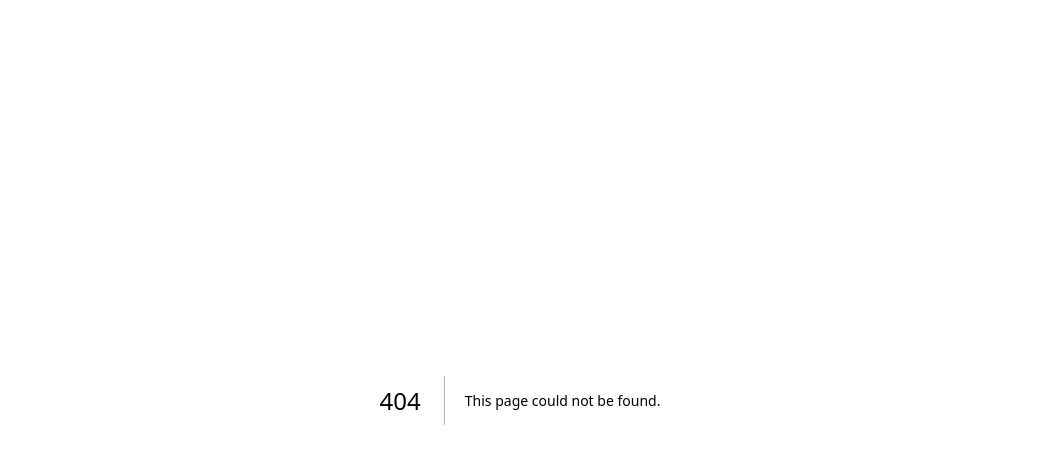
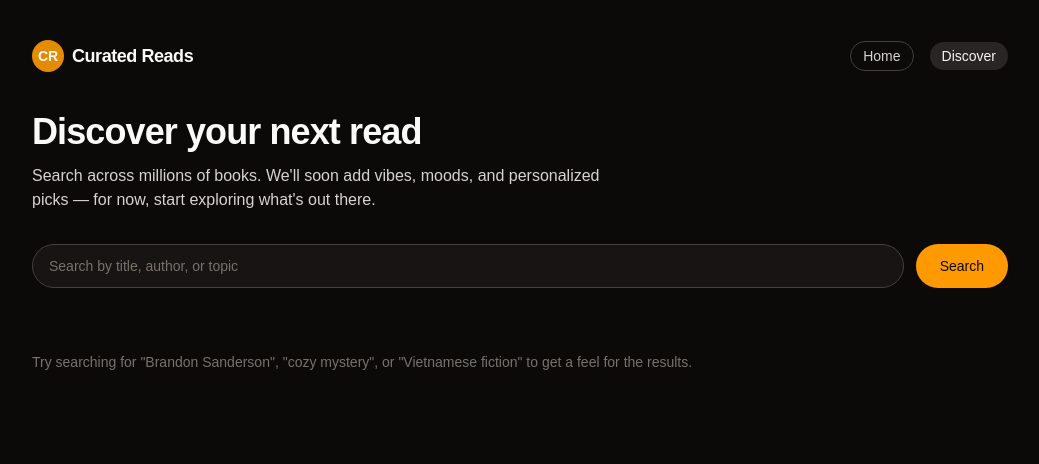
Before and after one commit to Derekshowler/curated-reads, a Next.js app: page /discover in a window 1280 px wide. Before the commit this address had no page. Shown: the top 464 px of the page, without its empty margins (120-1159 px from the left). Built offline with nearby package versions, Linux system fonts and the light colour scheme.

Commit message:
CR-2
Add search & discover page

```diff
--- a/package.json
+++ b/package.json
@@ -20,6 +20,8 @@
     "@types/react-dom": "^19",
     "eslint": "^9",
     "eslint-config-next": "16.0.8",
+    "prettier": "^3.7.4",
+    "prettier-plugin-tailwindcss": "^0.7.2",
     "tailwindcss": "^4",
     "typescript": "^5"
   }
--- /dev/null
+++ b/prettier.config.mjs
@@ -0,0 +1,9 @@
+// prettier.config.mjs
+export default {
+  plugins: ["prettier-plugin-tailwindcss"],
+  semi: true,
+  singleQuote: true,
+  trailingComma: "es5",
+  tabWidth: 2,
+  printWidth: 100,
+};
--- /dev/null
+++ b/src/app/api/search/route.ts
@@ -0,0 +1,26 @@
+// src/app/api/search/route.ts
+import { NextResponse } from 'next/server';
+import { searchBooksIsbndb } from '@/lib/books/isbndb';
+
+export async function GET(req: Request) {
+  const { searchParams } = new URL(req.url);
+  const q = searchParams.get('q');
+
+  if (!q || !q.trim()) {
+    return NextResponse.json(
+      { error: 'Missing query parameter "q"' },
+      { status: 400 }
+    );
+  }
+
+  try {
+    const books = await searchBooksIsbndb(q.trim());
+    return NextResponse.json({ books });
+  } catch (err) {
+    console.error(err);
+    return NextResponse.json(
+      { error: 'Failed to search books' },
+      { status: 500 }
+    );
+  }
+}
--- /dev/null
+++ b/src/app/discover/page.tsx
@@ -0,0 +1,166 @@
+// src/app/discover/page.tsx
+'use client';
+
+import { useState } from 'react';
+import type { Book } from '@/lib/books/types';
+
+export default function DiscoverPage() {
+  const [query, setQuery] = useState('');
+  const [results, setResults] = useState<Book[]>([]);
+  const [isLoading, setIsLoading] = useState(false);
+  const [hasSearched, setHasSearched] = useState(false);
+  const [error, setError] = useState<string | null>(null);
+
+  async function handleSearch(e: React.FormEvent<HTMLFormElement>) {
+    e.preventDefault();
+    const trimmed = query.trim();
+    if (!trimmed) return;
+
+    setIsLoading(true);
+    setHasSearched(true);
+    setError(null);
+
+    try {
+      const res = await fetch(`/api/search?q=${encodeURIComponent(trimmed)}`);
+      if (!res.ok) {
+        throw new Error(`Search failed with status ${res.status}`);
+      }
+
+      const data = await res.json();
+      setResults(data.books ?? []);
+    } catch (err) {
+      console.error(err);
+      setError('Something went wrong while searching. Please try again.');
+      setResults([]);
+    } finally {
+      setIsLoading(false);
+    }
+  }
+
+  return (
+    <main className="min-h-screen bg-stone-950 text-stone-50">
+      <div className="mx-auto flex min-h-screen max-w-5xl flex-col px-6 py-10">
+        {/* Header */}
+        <header className="mb-10 flex items-center justify-between">
+          <div className="flex items-center gap-2">
+            <span className="inline-flex h-8 w-8 items-center justify-center rounded-full bg-amber-500/90 text-sm font-semibold">
+              CR
+            </span>
+            <span className="text-lg font-semibold tracking-tight">Curated Reads</span>
+          </div>
+          <nav className="flex items-center gap-4 text-sm text-stone-300">
+            <a
+              href="/"
+              className="rounded-full border border-stone-700 px-3 py-1 hover:border-stone-500 hover:text-stone-100"
+            >
+              Home
+            </a>
+            <span className="rounded-full bg-stone-800 px-3 py-1 text-stone-100">
+              Discover
+            </span>
+          </nav>
+        </header>
+
+        {/* Search section */}
+        <section>
+          <h1 className="text-3xl font-semibold tracking-tight md:text-4xl">
+            Discover your next read
+          </h1>
+          <p className="mt-3 max-w-xl text-sm text-stone-300 md:text-base">
+            Search across millions of books. We&apos;ll soon add vibes, moods, and
+            personalized picks — for now, start exploring what&apos;s out there.
+          </p>
+
+          <form
+            onSubmit={handleSearch}
+            className="mt-8 flex flex-col gap-3 sm:flex-row"
+          >
+            <input
+              type="text"
+              value={query}
+              onChange={(e) => setQuery(e.target.value)}
+              placeholder="Search by title, author, or topic"
+              className="h-11 flex-1 rounded-full border border-stone-700 bg-stone-900/70 px-4 text-sm text-stone-100 outline-none placeholder:text-stone-500 focus:border-amber-400"
+            />
+            <button
+              type="submit"
+              className="h-11 rounded-full bg-amber-500 px-6 text-sm font-medium text-stone-950 hover:bg-amber-400 disabled:cursor-not-allowed disabled:bg-amber-500/60"
+              disabled={isLoading}
+            >
+              {isLoading ? 'Searching…' : 'Search'}
+            </button>
+          </form>
+
+          {error && (
+            <p className="mt-4 text-sm text-red-400">
+              {error}
+            </p>
+          )}
+        </section>
+
+        {/* Results */}
+        <section className="mt-10 flex-1">
+          {!isLoading && hasSearched && !error && results.length === 0 && (
+            <p className="text-sm text-stone-400">
+              No results found. Try a different search.
+            </p>
+          )}
+
+          {!hasSearched && (
+            <p className="mt-6 text-sm text-stone-500">
+              Try searching for &quot;Brandon Sanderson&quot;, &quot;cozy
+              mystery&quot;, or &quot;Vietnamese fiction&quot; to get a feel
+              for the results.
+            </p>
+          )}
+
+          {results.length > 0 && (
+            <ul className="grid gap-4 md:grid-cols-2">
+              {results.map((book) => {
+                const authors = book.authors.join(', ');
+                const year = book.publishedYear;
+                const coverUrl = book.coverImageUrl;
+
+                return (
+                  <li
+                    key={book.id}
+                    className="flex gap-4 rounded-2xl border border-stone-800 bg-stone-900/60 p-3"
+                  >
+                    {coverUrl && (
+                      <img
+                        src={coverUrl}
+                        alt={book.title}
+                        className="h-24 w-16 flex-shrink-0 rounded-md object-cover"
+                      />
+                    )}
+                    <div className="flex flex-1 flex-col">
+                      <h2 className="text-sm font-semibold text-stone-50 md:text-base">
+                        {book.title}
+                      </h2>
+                      {authors && (
+                        <p className="mt-1 text-xs text-stone-400 md:text-sm">
+                          {authors}
+                        </p>
+                      )}
+                      {year && (
+                        <p className="mt-1 text-xs text-stone-500">
+                          First published {year}
+                        </p>
+                      )}
+                      <button
+                        type="button"
+                        className="mt-auto w-fit rounded-full bg-stone-800 px-3 py-1 text-xs text-stone-100 hover:bg-stone-700"
+                      >
+                        View details
+                      </button>
+                    </div>
+                  </li>
+                );
+              })}
+            </ul>
+          )}
+        </section>
+      </div>
+    </main>
+  );
+}
--- a/src/app/page.tsx
+++ b/src/app/page.tsx
@@ -10,11 +10,15 @@ export default function HomePage() {
             <span className="inline-flex h-8 w-8 items-center justify-center rounded-full bg-amber-500/90 text-sm font-semibold">
               CR
             </span>
-            <span className="text-lg font-semibold tracking-tight">
-              Curated Reads
-            </span>
+            <span className="text-lg font-semibold tracking-tight">Curated Reads</span>
           </div>
           <nav className="flex items-center gap-4 text-sm text-stone-300">
+            <a
+              href="/discover"
+              className="rounded-full border border-stone-700 px-3 py-1 hover:border-stone-500 hover:text-stone-100"
+            >
+              Discover
+            </a>
             <button className="rounded-full border border-stone-700 px-3 py-1 hover:border-stone-500 hover:text-stone-100">
               Log in
             </button>
@@ -23,6 +27,7 @@ export default function HomePage() {
             </button>
           </nav>
         </header>
+
 
         {/* Hero */}
         <section className="mt-20 flex flex-1 flex-col gap-10 md:flex-row md:items-center">
--- /dev/null
+++ b/src/lib/books/isbndb.ts
@@ -0,0 +1,60 @@
+import type { Book } from './types';
+
+const ISBNDB_BASE_URL = 'https://api2.isbndb.com';
+
+interface IsbndbBook {
+  title: string;
+  authors?: string[];
+  isbn?: string;
+  isbn13?: string;
+  date_published?: string;
+  image?: string;
+  // ...you can extend this as needed
+}
+
+interface IsbndbSearchResponse {
+  books?: IsbndbBook[];
+  total?: number;
+}
+
+export async function searchBooksIsbndb(query: string): Promise<Book[]> {
+  const apiKey = process.env.ISBNDB_API_KEY;
+
+  if (!apiKey) {
+    console.error('Missing ISBNDB_API_KEY env var');
+    throw new Error('ISBNDB_API_KEY is not set');
+  }
+
+  // /books/{query} → "Search books"
+  const url = `${ISBNDB_BASE_URL}/books/${encodeURIComponent(query)}`;
+
+  const res = await fetch(url, {
+    headers: {
+      Authorization: apiKey, // this is exactly what the docs want
+      Accept: 'application/json',
+    },
+    cache: 'no-store',
+  });
+
+  if (!res.ok) {
+    const body = await res.text();
+    console.error('ISBNdb error', res.status, body);
+    throw new Error(`ISBNdb request failed with status ${res.status}`);
+  }
+
+  const data = (await res.json()) as IsbndbSearchResponse;
+
+  const rawBooks = data.books ?? [];
+
+  return rawBooks.map((b): Book => {
+    const firstYear = b.date_published?.match(/\d{4}/)?.[0];
+
+    return {
+      id: b.isbn13 ?? b.isbn ?? b.title,
+      title: b.title,
+      authors: b.authors ?? [],
+      publishedYear: firstYear ?? null,
+      coverImageUrl: b.image ?? null,
+    };
+  });
+}
--- /dev/null
+++ b/src/lib/books/types.ts
@@ -0,0 +1,12 @@
+// src/lib/books/types.ts
+export type Book = {
+  id: string;
+  title: string;
+  subtitle?: string;
+  authors: string[];
+  isbn13?: string;
+  publishedYear?: number;
+  description?: string;
+  coverImageUrl?: string;
+  source: 'isbndb';
+};
```
Also changed, not shown: 1 other file (tests, documents, lock files or other folders).
